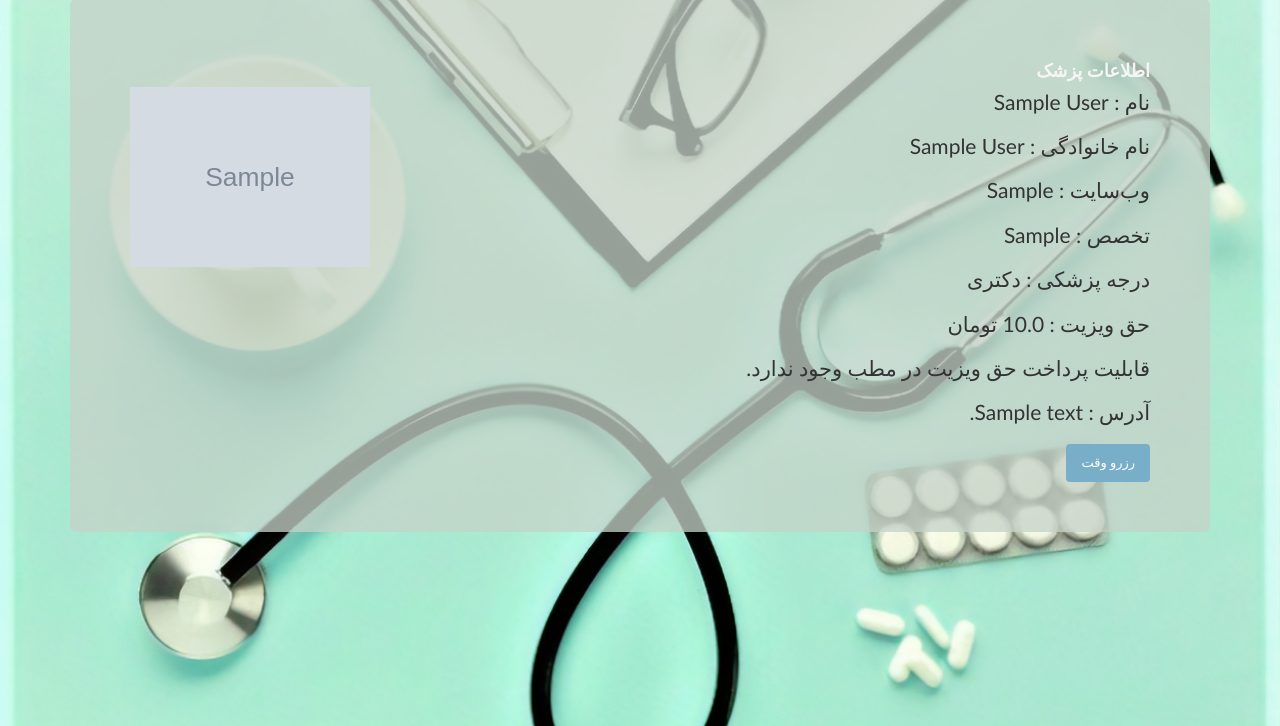
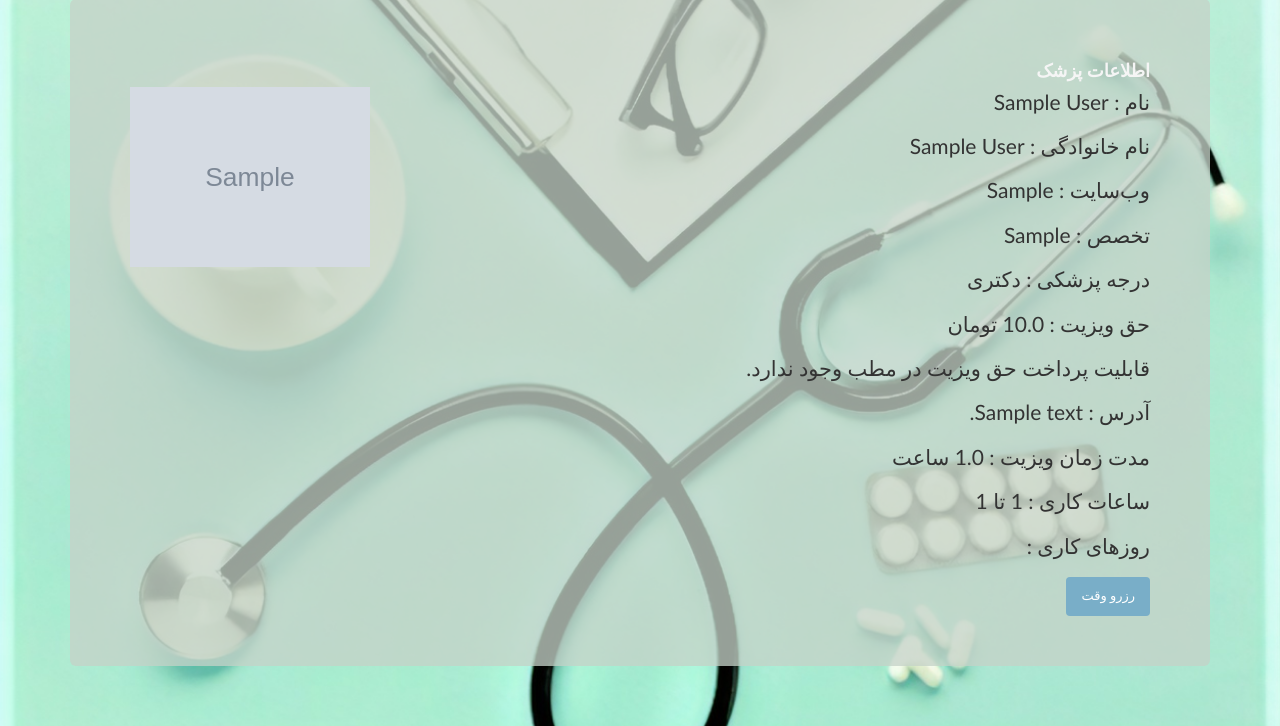
Before and after one commit to lilygoli/SAD_Pezeshkat, a Django app: page /mini_profile/1 in a window 1280 px wide. Shown: the part 74-800 px from the top of the page. Run offline with Django 3.2, Linux system fonts and the light colour scheme; tables that the repository leaves empty hold one stand-in row (values such as "Sample post"); grey boxes marked "Sample" are stand-in pictures; parts of the project's set-up code (start-up, migrations or seed data) failed here and were passed over; some libraries are stand-ins or nearby versions.

Commit message:
add time, work days and duration to doctor profile

```diff
--- a/SAD/accounts/views.py
+++ b/SAD/accounts/views.py
@@ -30,9 +30,23 @@ def index(request):
     else:
         args = {'user': user}
         if user.is_doctor:
+            args.update({"days": get_week_days(user)})
             return render(request, 'registration/doctor_profile.html', args)
         else:
             return render(request, 'registration/patient_profile.html', args)
+
+
+def get_week_days(user):
+    work_days = ""
+    doctor_days = user.doctorprofileinfo.available_weekdays
+    week = {0: "شنبه", 1: "یک‌‌شنبه", 2: "دوشنبه", 3: "سه‌شنبه", 4: "چهار‌شنبه", 5: "پنج‌شنبه", 6: "جمعه"}
+    for i in range(len(doctor_days)):
+        if doctor_days[i] == '1':
+            if work_days == "":
+                work_days += week.get(i)
+            else:
+                work_days += "، " + week.get(i)
+    return work_days
 
 
 @login_required
@@ -159,6 +173,7 @@ def mini_profile(request, pk):
     user_2 = User.objects.get(pk=pk)
     args = {'user': user_2}
     if user_2.is_doctor:
+        args.update({"days": get_week_days(user_2)})
         return render(request, 'registration/doctor_mini_profile.html', args)
     else:
         return render(request, 'registration/patient_mini_profile.html', args)
--- a/SAD/templates/registration/doctor_mini_profile.html
+++ b/SAD/templates/registration/doctor_mini_profile.html
@@ -37,6 +37,11 @@
 
         <p> آدرس : {{user.doctorprofileinfo.address}}</p>
 
+        <p>مدت زمان ویزیت : {{user.doctorprofileinfo.visit_duration}} ساعت</p>
+
+        <p>ساعات کاری : {{user.doctorprofileinfo.start_hour}} تا {{user.doctorprofileinfo.end_hour}}</p>
+
+        <p>روزهای کاری : {{days}}</p>
 
          <a href="{% url 'doctor_calendar:calendar' user.pk 0 %}"><input type=button value='رزرو وقت'></a>
 </div>
```
Also changed, not shown: SAD/templates/registration/doctor_profile.html (+8 -1 lines).
